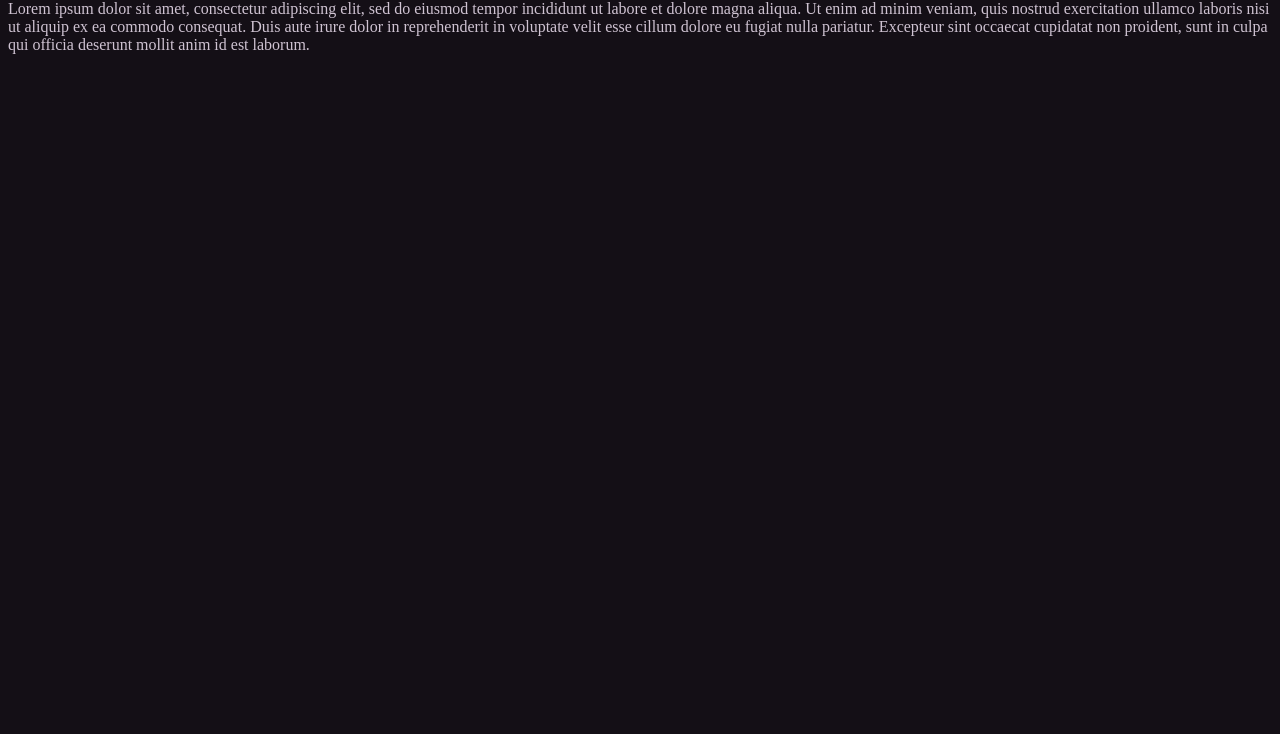
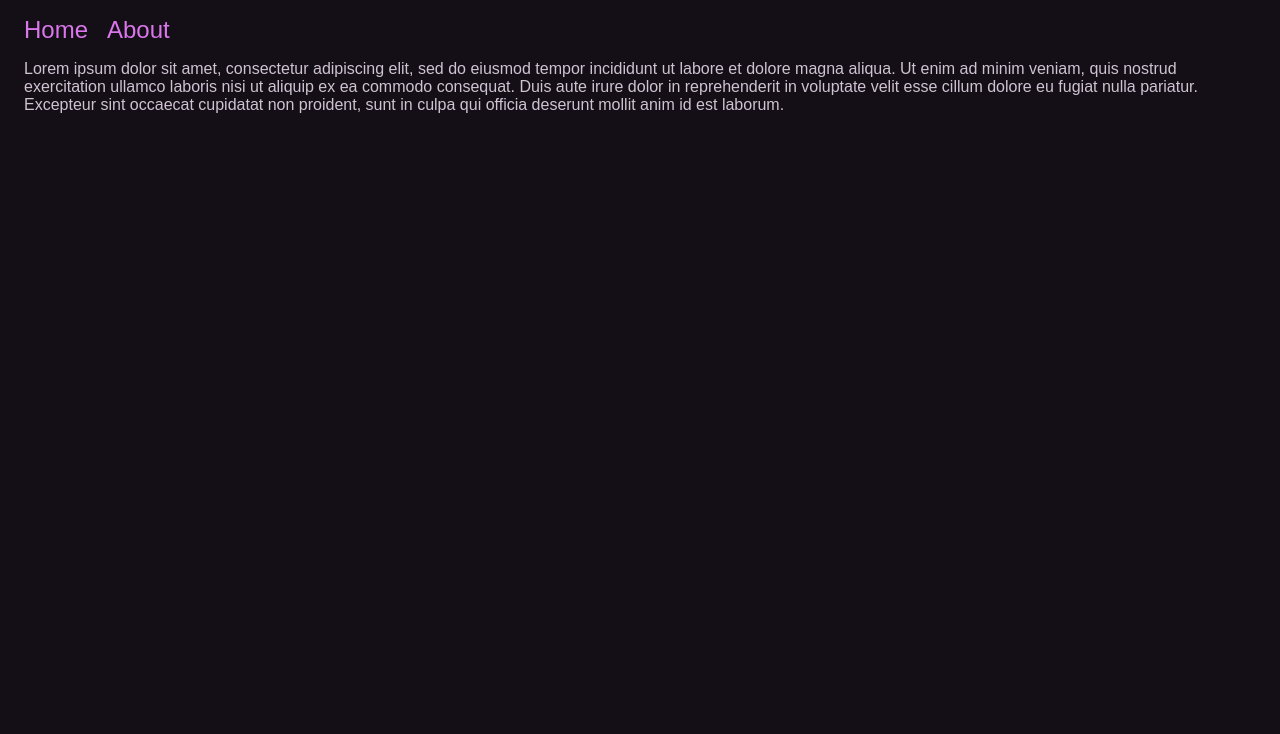
Before and after one commit to JacksonTaylorxyz/ryans-website, a plain HTML site: page index.html in a window 1280 px wide. Shown: the part 66-800 px from the top of the page. Drawn offline with Linux system fonts and the light colour scheme.

Commit message:
Add navigation bar and about page

```diff
--- a/index.html
+++ b/index.html
@@ -5,6 +5,11 @@
     </head>
     <body>
         <h1>Ryan Sloan Detailing</h1>
+        <ul id="navigation_bar">
+            <li><a href="index.html">Home</a></li>
+            <li><a href="about.html">About</a></li>
+        </ul>
+
         <p>Lorem ipsum dolor sit amet, consectetur adipiscing elit, sed do eiusmod tempor incididunt ut labore et dolore magna aliqua. Ut enim ad minim veniam, quis nostrud exercitation ullamco laboris nisi ut aliquip ex ea commodo consequat. Duis aute irure dolor in reprehenderit in voluptate velit esse cillum dolore eu fugiat nulla pariatur. Excepteur sint occaecat cupidatat non proident, sunt in culpa qui officia deserunt mollit anim id est laborum.</p>
     </body>
 </html>
--- a/main.css
+++ b/main.css
@@ -1,3 +1,6 @@
+/*
+ * This colorscheme was generated from https://terminal.sexy
+ */
 :root {
     --color0: #cfc3d2;
     --color1: #140f16;
@@ -22,5 +25,48 @@
 
 body {
     background-color: var(--color1);
+    font-family: sans-serif;
     color: var(--color2);
+    padding: 1em;
 }
+
+#title_area{
+    width: 100%;
+    font-weight: Bold;
+    color: var(--color3);
+}
+
+p {
+    font-family: sans-serif;
+    margin-left: auto;
+    margin-right: auto;
+}
+
+a {
+    text-decoration: none;
+    color: var(--color6);
+}
+
+a:hover {
+    text-decoration: underline;
+    color: var(--color5);
+}
+
+#navigation_bar {
+    list-style-type: none;
+    margin: 0;
+    padding: 0;
+    overflow: hidden;
+    list-style-type: none;
+    margin: 0;
+    font-size: 150%;
+}
+
+#navigation_bar li {
+    display: inline;
+}
+
+#navigation_bar li a {
+    padding: 1%;
+    padding-left: 0%;
+}
```
Also changed, not shown: about.html (added, +15 -0 lines), ryan.jpg (added).
